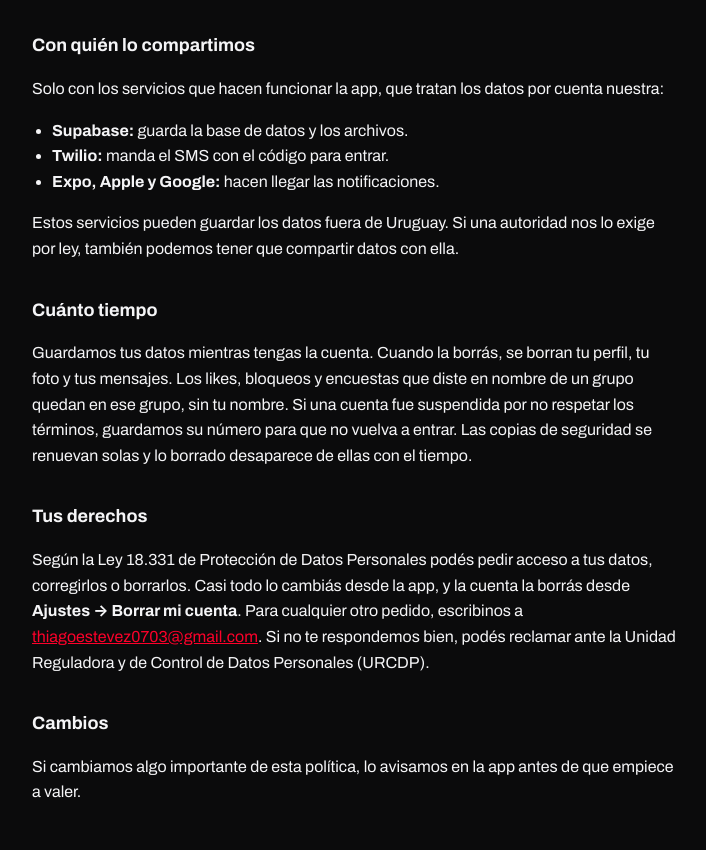
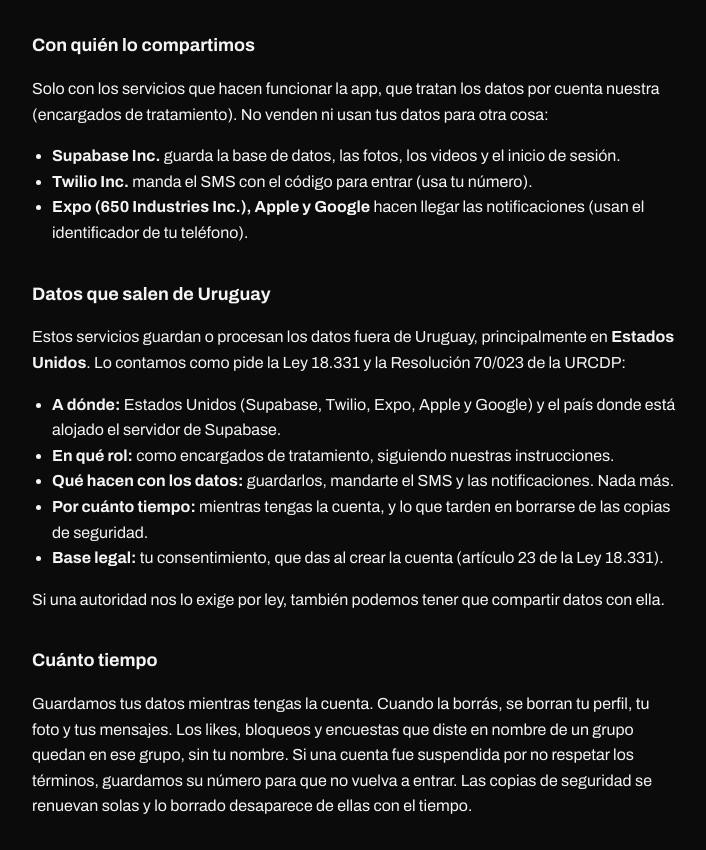
Before and after one commit to Bilapache/krewup, a plain HTML site: page privacidad.html in a window 1280 px wide. Shown: the part 1143-1993 px from the top of the page, without its empty margins (284-990 px from the left). Drawn offline with Linux system fonts and the light colour scheme.

Commit message:
Privacidad: datos que salen de Uruguay (Res. URCDP 70/023)

```diff
--- a/privacidad.html
+++ b/privacidad.html
@@ -31,13 +31,23 @@
 </ul>
 
 <h2>Con quién lo compartimos</h2>
-<p>Solo con los servicios que hacen funcionar la app, que tratan los datos por cuenta nuestra:</p>
+<p>Solo con los servicios que hacen funcionar la app, que tratan los datos por cuenta nuestra (encargados de tratamiento). No venden ni usan tus datos para otra cosa:</p>
 <ul>
-<li><b>Supabase:</b> guarda la base de datos y los archivos.</li>
-<li><b>Twilio:</b> manda el SMS con el código para entrar.</li>
-<li><b>Expo, Apple y Google:</b> hacen llegar las notificaciones.</li>
+<li><b>Supabase Inc.</b> guarda la base de datos, las fotos, los videos y el inicio de sesión.</li>
+<li><b>Twilio Inc.</b> manda el SMS con el código para entrar (usa tu número).</li>
+<li><b>Expo (650 Industries Inc.), Apple y Google</b> hacen llegar las notificaciones (usan el identificador de tu teléfono).</li>
 </ul>
-<p>Estos servicios pueden guardar los datos fuera de Uruguay. Si una autoridad nos lo exige por ley, también podemos tener que compartir datos con ella.</p>
+
+<h2>Datos que salen de Uruguay</h2>
+<p>Estos servicios guardan o procesan los datos fuera de Uruguay, principalmente en <b>Estados Unidos</b>. Lo contamos como pide la Ley 18.331 y la Resolución 70/023 de la URCDP:</p>
+<ul>
+<li><b>A dónde:</b> Estados Unidos (Supabase, Twilio, Expo, Apple y Google) y el país donde está alojado el servidor de Supabase.</li>
+<li><b>En qué rol:</b> como encargados de tratamiento, siguiendo nuestras instrucciones.</li>
+<li><b>Qué hacen con los datos:</b> guardarlos, mandarte el SMS y las notificaciones. Nada más.</li>
+<li><b>Por cuánto tiempo:</b> mientras tengas la cuenta, y lo que tarden en borrarse de las copias de seguridad.</li>
+<li><b>Base legal:</b> tu consentimiento, que das al crear la cuenta (artículo 23 de la Ley 18.331).</li>
+</ul>
+<p>Si una autoridad nos lo exige por ley, también podemos tener que compartir datos con ella.</p>
 
 <h2>Cuánto tiempo</h2>
 <p>Guardamos tus datos mientras tengas la cuenta. Cuando la borrás, se borran tu perfil, tu foto y tus mensajes. Los likes, bloqueos y encuestas que diste en nombre de un grupo quedan en ese grupo, sin tu nombre. Si una cuenta fue suspendida por no respetar los términos, guardamos su número para que no vuelva a entrar. Las copias de seguridad se renuevan solas y lo borrado desaparece de ellas con el tiempo.</p>
```
